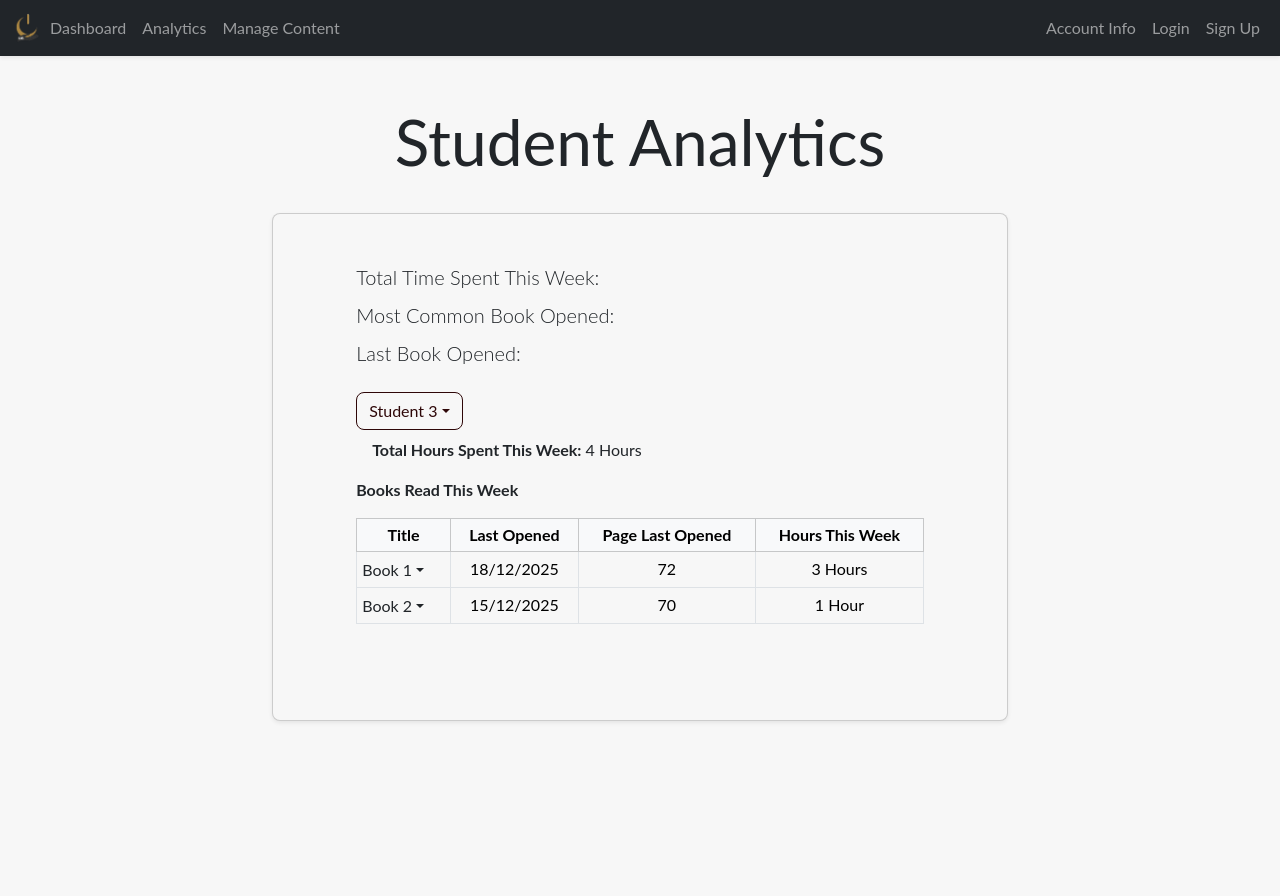
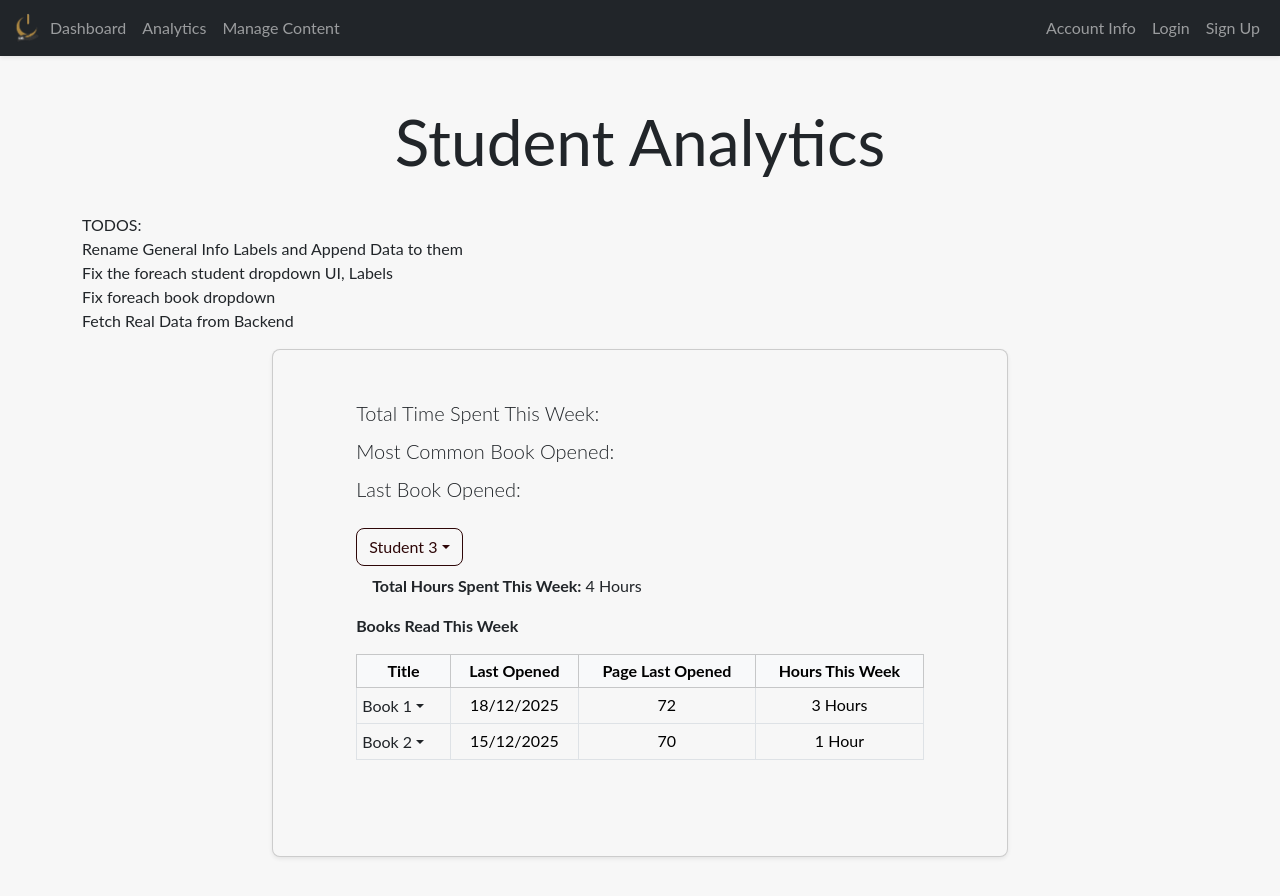
Before and after one commit to Cerluain/jirani_offline_library_frontend_temp, a React (Vite) app in the folder jirani-frontend/: page /analytics in a window 1280 px wide. Shown: the top 896 px of the page. Before the commit the page ends 800 px from the top, so only its background shows below. Built offline with nearby package versions, Linux system fonts and the light colour scheme.

Commit message:
StudentAnalytics TODO for next time

```diff
--- a/jirani-frontend/src/pages/StudentAnalytics.jsx
+++ b/jirani-frontend/src/pages/StudentAnalytics.jsx
@@ -1,4 +1,4 @@
-import { Dropdown, Table } from "react-bootstrap";
+import { Dropdown, Table } from "react-bootstrap"
 
 export default function StudentAnalytics() {
   // Sample data
@@ -18,6 +18,14 @@ export default function StudentAnalytics() {
           <h1 className="display-3 fw-normal">Student Analytics</h1>
         </div>
       </div>
+
+    <p>TODOS:
+        <br/> Rename General Info Labels and Append Data to them
+        <br/> Fix the foreach student dropdown UI, Labels
+        <br/> Fix foreach book dropdown
+        <br/> Fetch Real Data from Backend
+    </p>
+
 
       {/* Main card */}
       <div className="row justify-content-center">
```
